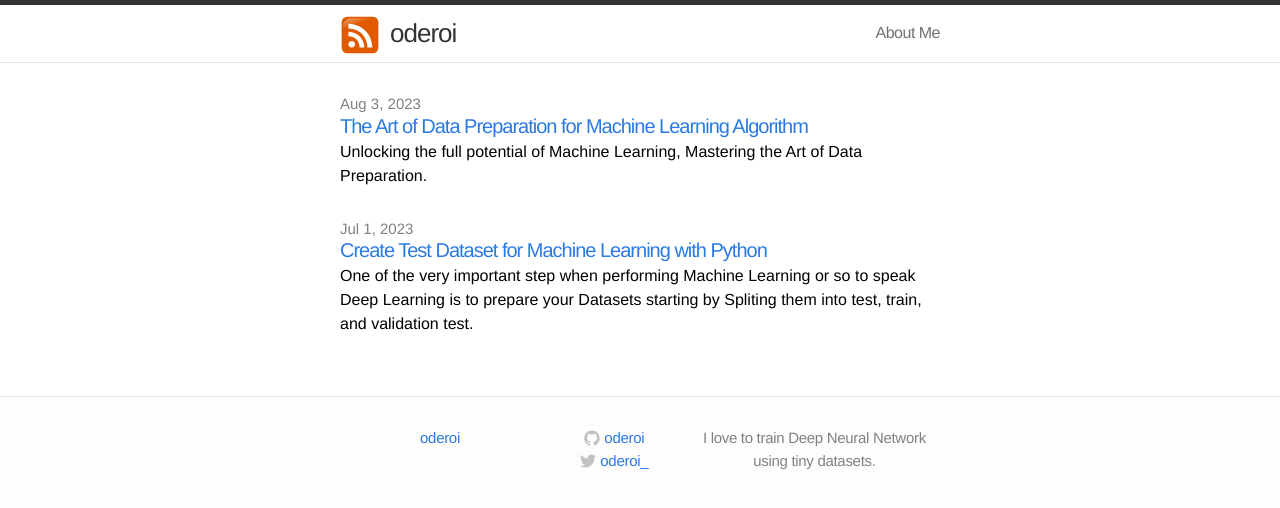
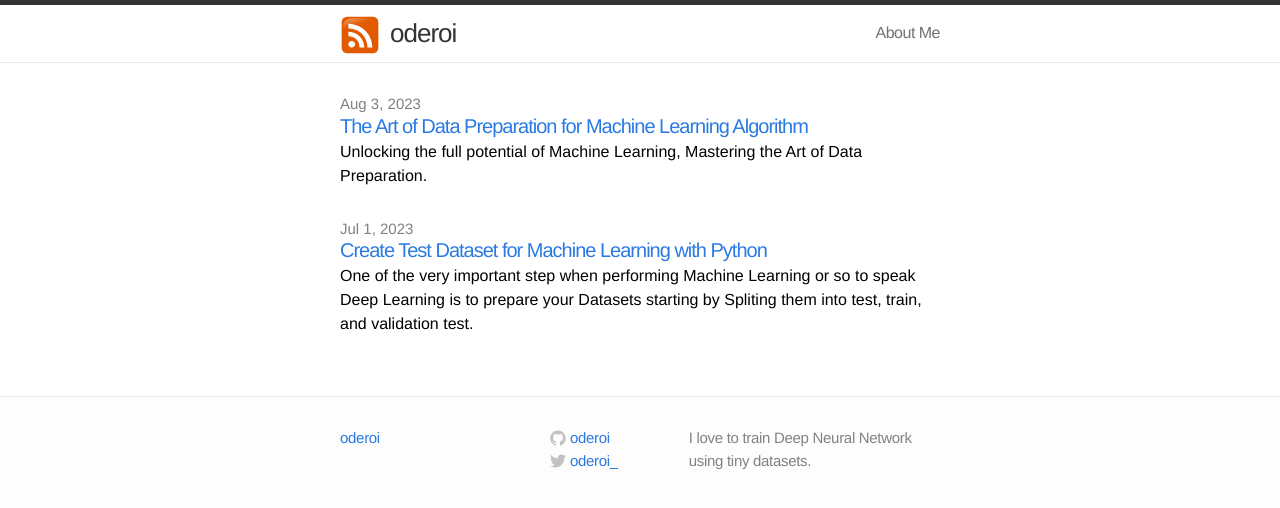
Before and after one commit to oderoi/oderoi.github.io, a Jekyll site: the page built from index.markdown, in a window 1280 px wide. Shown: the top 508 px of the page. Built offline with Jekyll 4.4.1, drawn with Linux system fonts in a browser that asks for light colours.

Commit message:
Update main.css

```diff
--- a/css/main.css
+++ b/css/main.css
@@ -78,11 +78,6 @@ a:visited { color: #205caa; }
 .site-footer {
   border-top: 1px solid #e8e8e8;
   padding: 30px 0;
-  position: relative;
-  width: 100%;
-  text-align: center;
-  bottom: 0;
-  left: 0;
 }
 
 .footer-heading {
```
